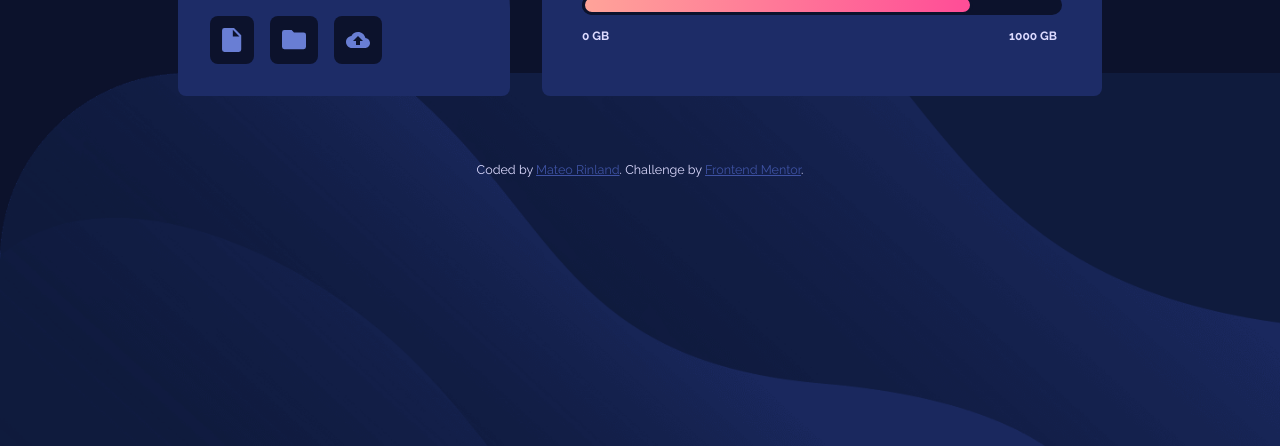
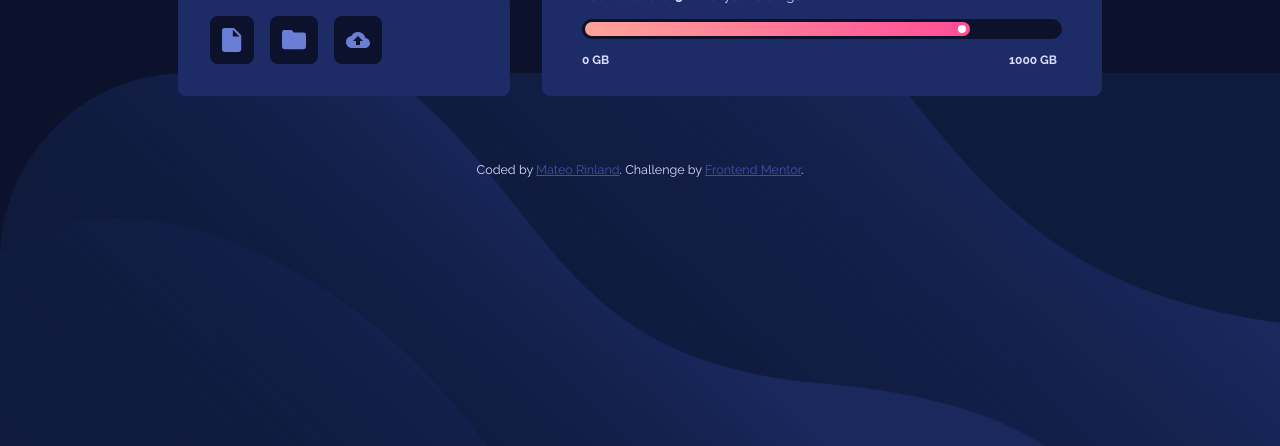
Before and after one commit to mateorinland/fylo-data-storage-component-main, a plain HTML site: page index.html in a window 1280 px wide. Shown: the part 354-800 px from the top of the page. Drawn offline with Linux system fonts and the light colour scheme.

Commit message:
Update: Firefox fixes

```diff
--- a/css/styles.scss
+++ b/css/styles.scss
@@ -63,6 +63,7 @@ body {
     .main-container {
         display: flex;
         gap: 2rem;
+        align-items: flex-end;
     }
 }
 
@@ -107,16 +108,17 @@ body {
 
 @media screen and (min-width: 62.5rem) {
     .storage {
-        padding: 2.5rem;
+        padding: 2.5rem 2.5rem 2rem;
+        height: 9rem;
     }
 }
 
-.storage-meter {
+.storage-meter-container {
     display: flex;
     flex-direction: column;
     justify-content: center;
-    align-items: center;
     gap: 0.75rem;
+    position: relative;
 }
 
 @media screen and (min-width: 62.5rem) {
@@ -127,7 +129,9 @@ body {
 
 .storage-meter[value] {
     -webkit-appearance: none;
+    -moz-appearance: none;
     appearance: none;
+    border: none;
     width: 16rem;
     height: 1.25rem;
   }
@@ -149,15 +153,19 @@ body {
     border: 0.2rem solid $Very_Dark_Blue;
   }
 
-  .storage-meter[value]::-webkit-progress-value::after {
+  .storage-meter[value]::after {
     content: "";
-    width: 6px;
-    height: 6px;
+    width: 0.5rem;
+    height: 0.5rem;
     position: absolute;
-    border-radius: 100%;
-    right: 7px;
-    top: 7px;
+    border-radius: 10rem;
+    right: 6rem;
+    top: 2.5rem;
     background-color: white;
+  }
+
+  .storage-meter[value]::-moz-progress-bar {
+    background-image: -moz-linear-gradient(to right, $GradientStart, $GradientEnd);
   }
 
   .progress-label {
--- a/index.html
+++ b/index.html
@@ -41,7 +41,7 @@
         </div>
       </div>
       <div class="storage">
-        <div class="storage-meter">
+        <div class="storage-meter-container">
           <label class="progress-label" for="storage-meter"
             >You’ve used <strong><span id="used-storage">815 GB</span></strong> of your
             storage</label
```
Also changed, not shown: css/styles.css, 1 other file.
